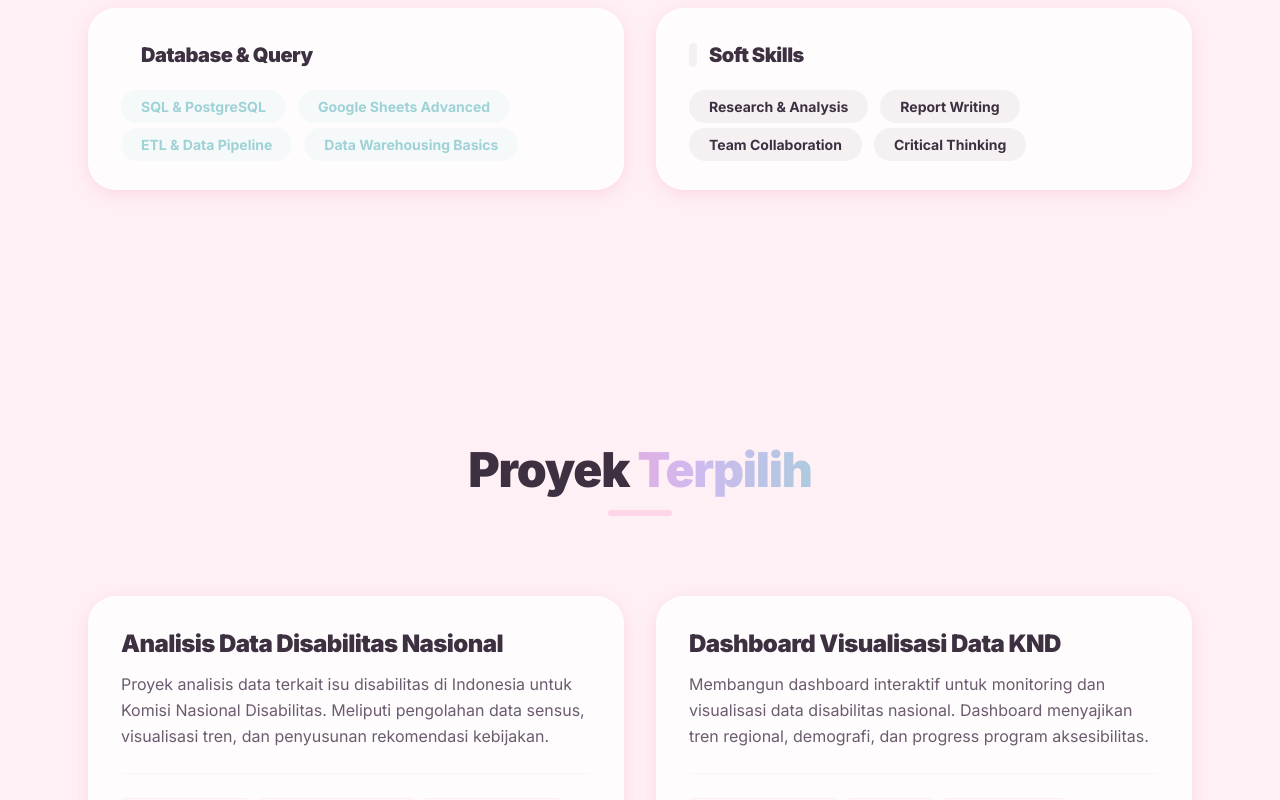
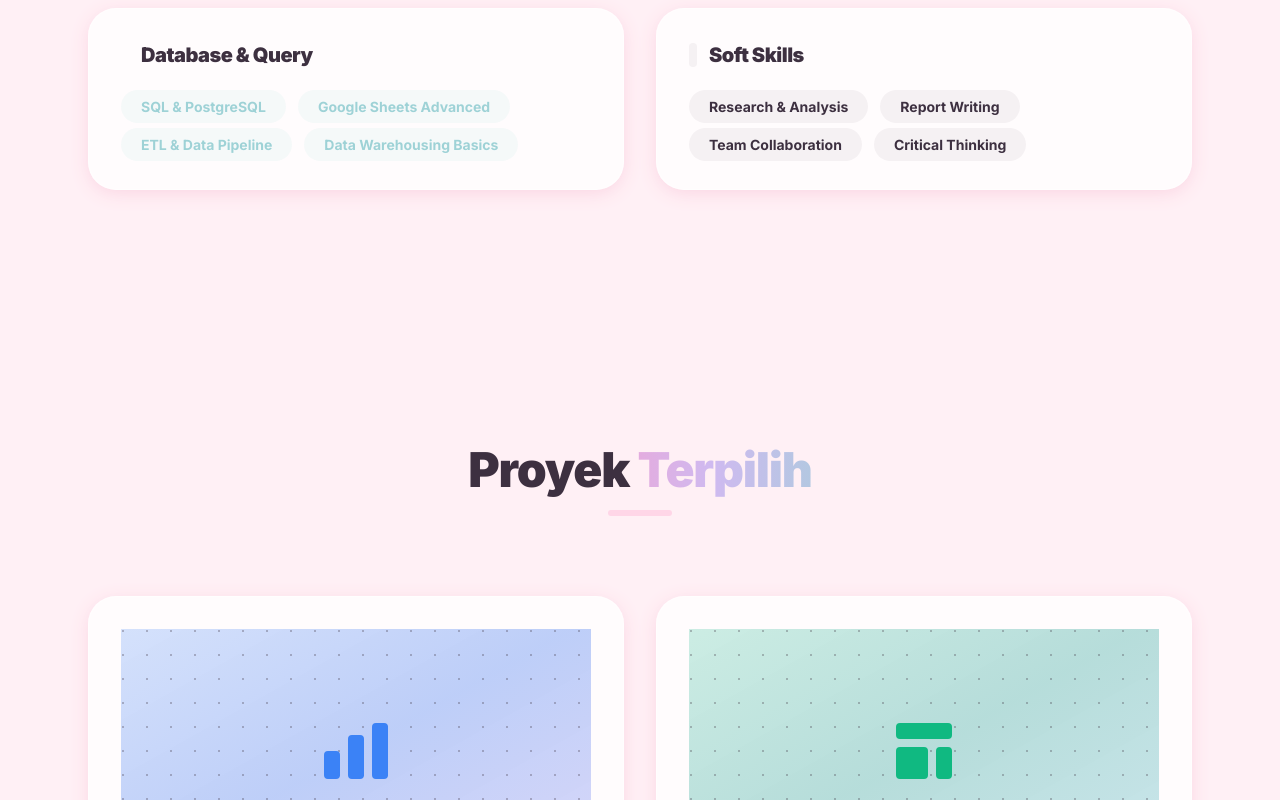
Before and after one commit to el-pablos/web-porto-salsa, a Next.js app: page / in a window 1280 px wide. Shown: the part 2000-2800 px from the top of the page. Built offline with nearby package versions, Linux system fonts and the light colour scheme.

Commit message:
improve: project cards dengan thumbnail placeholder, icon dan hover glow effect
el-pablos <yeteprem.end23juni@gmail.com>

```diff
--- a/src/components/Projects.tsx
+++ b/src/components/Projects.tsx
@@ -1,9 +1,54 @@
-'use client';
+"use client";
 
-import { motion } from 'framer-motion';
-import { useInView } from 'react-intersection-observer';
-import portfolioData from '@/data/portfolio.json';
-import { ShimmerCard } from '@/components/effects/ShimmerCard';
+import { motion } from "framer-motion";
+import { useInView } from "react-intersection-observer";
+import portfolioData from "@/data/portfolio.json";
+import { ShimmerCard } from "@/components/effects/ShimmerCard";
+import {
+  HiChartBar,
+  HiTemplate,
+  HiDocumentReport,
+  HiChatAlt2,
+} from "react-icons/hi";
+import type { IconType } from "react-icons";
+
+// Konfigurasi thumbnail untuk setiap project
+const projectThumbnailConfig: Record<
+  string,
+  {
+    gradient: string;
+    icon: IconType;
+    iconColor: string;
+  }
+> = {
+  "Analisis Data Disabilitas Nasional": {
+    gradient: "from-blue-500/20 via-blue-600/30 to-indigo-600/20",
+    icon: HiChartBar,
+    iconColor: "text-blue-500",
+  },
+  "Dashboard Visualisasi Data KND": {
+    gradient: "from-emerald-500/20 via-teal-600/30 to-cyan-600/20",
+    icon: HiTemplate,
+    iconColor: "text-emerald-500",
+  },
+  "Penelitian Sosial Kuantitatif UNAS": {
+    gradient: "from-violet-500/20 via-purple-600/30 to-fuchsia-600/20",
+    icon: HiDocumentReport,
+    iconColor: "text-violet-500",
+  },
+  "Analisis Sentimen Media Sosial": {
+    gradient: "from-amber-500/20 via-orange-600/30 to-rose-600/20",
+    icon: HiChatAlt2,
+    iconColor: "text-amber-500",
+  },
+};
+
+// Default config untuk project yang tidak ada di mapping
+const defaultThumbnailConfig = {
+  gradient: "from-primary/20 via-primary/30 to-primary-dark/20",
+  icon: HiChartBar,
+  iconColor: "text-primary",
+};
 
 export function Projects() {
   const { ref, inView } = useInView({ triggerOnce: true, threshold: 0.1 });
@@ -29,9 +74,52 @@ export function Projects() {
             initial={{ opacity: 0, y: 30 }}
             animate={inView ? { opacity: 1, y: 0 } : {}}
             transition={{ duration: 0.6, delay: i * 0.1 }}
-            className="card-soft group"
+            className="card-soft group hover:shadow-[0_0_30px_-5px_rgba(59,130,246,0.3)] hover:border-primary/30"
           >
             <ShimmerCard>
+              {/* Thumbnail Area */}
+              {(() => {
+                const config =
+                  projectThumbnailConfig[project.title] ||
+                  defaultThumbnailConfig;
+                const IconComponent = config.icon;
+                return (
+                  <div className="relative aspect-video mb-6 -mx-6 -mt-6 overflow-hidden rounded-t-soft">
+                    {/* Gradient Background */}
+                    <div
+                      className={`absolute inset-0 bg-gradient-to-br ${config.gradient}`}
+                    />
+
+                    {/* Pattern Overlay */}
+                    <div
+                      className="absolute inset-0 opacity-30"
+                      style={{
+                        backgroundImage: `radial-gradient(circle at 2px 2px, currentColor 1px, transparent 0)`,
+                        backgroundSize: "24px 24px",
+                      }}
+                    />
+
+                    {/* Icon Container */}
+                    <div className="absolute inset-0 flex items-center justify-center">
+                      <div className="relative">
+                        {/* Glow Effect */}
+                        <div
+                          className={`absolute inset-0 blur-2xl opacity-50 ${config.iconColor.replace("text-", "bg-")}`}
+                          style={{ transform: "scale(2)" }}
+                        />
+                        {/* Icon */}
+                        <IconComponent
+                          className={`relative w-16 h-16 md:w-20 md:h-20 ${config.iconColor} transition-all duration-300 group-hover:scale-110 group-hover:drop-shadow-lg`}
+                        />
+                      </div>
+                    </div>
+
+                    {/* Hover Overlay */}
+                    <div className="absolute inset-0 bg-gradient-to-t from-black/20 to-transparent opacity-0 group-hover:opacity-100 transition-opacity duration-300" />
+                  </div>
+                );
+              })()}
+
               <div className="flex flex-col h-full">
                 <div className="mb-6">
                   <h3 className="text-2xl font-black text-neutral mb-3 leading-tight group-hover:text-primary transition-colors">
@@ -45,14 +133,20 @@ export function Projects() {
                 <div className="mt-auto pt-6 border-t border-primary/10">
                   <div className="flex flex-wrap gap-2 mb-4">
                     {project.highlights?.map((h) => (
-                    <span key={h} className="text-[10px] uppercase tracking-wider px-2 py-0.5 bg-primary/5 text-primary-dark font-black rounded border border-primary/10">
+                      <span
+                        key={h}
+                        className="text-[10px] uppercase tracking-wider px-2 py-0.5 bg-primary/5 text-primary-dark font-black rounded border border-primary/10"
+                      >
                         {h}
                       </span>
                     ))}
                   </div>
                   <div className="flex flex-wrap gap-3">
                     {project.tech.map((t) => (
-                    <span key={t} className="text-xs font-bold px-3 py-1 bg-neutral/5 text-neutral-light rounded-soft-sm">
+                      <span
+                        key={t}
+                        className="text-xs font-bold px-3 py-1 bg-neutral/5 text-neutral-light rounded-soft-sm"
+                      >
                         #{t}
                       </span>
                     ))}
```
Lines whose indentation alone changed are shown as unchanged.
